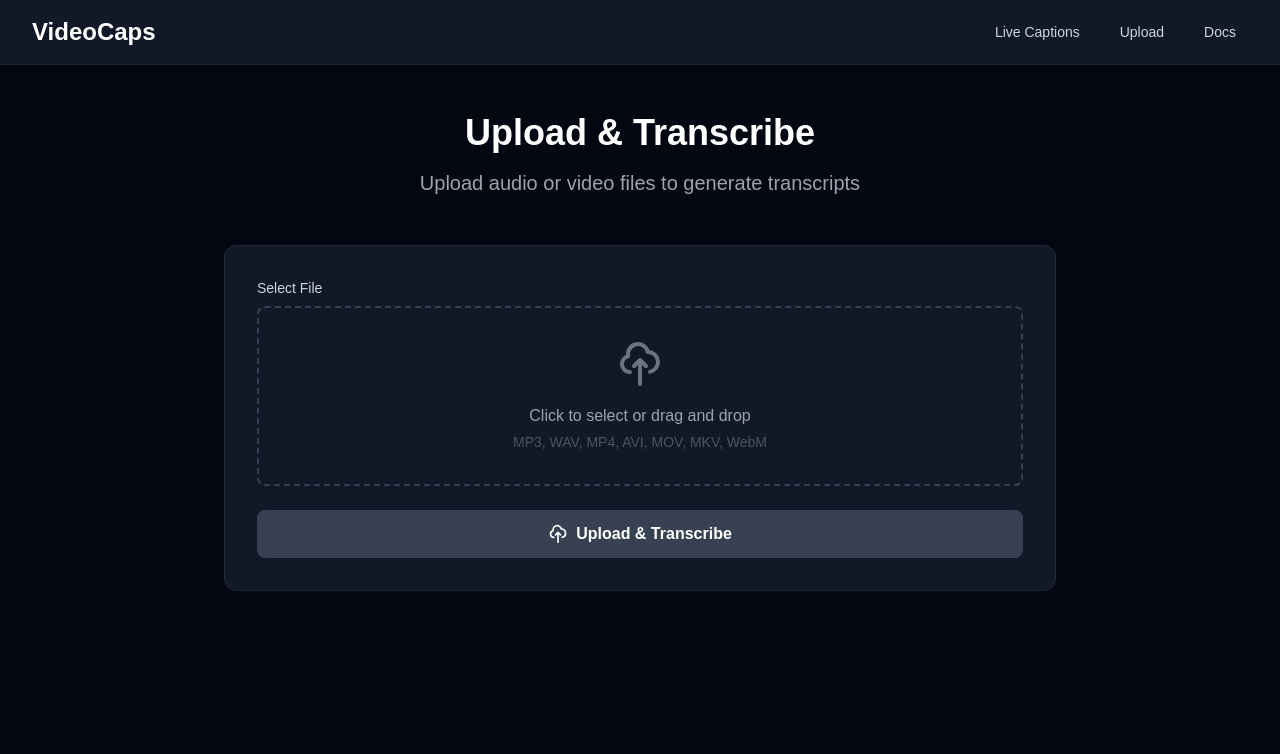
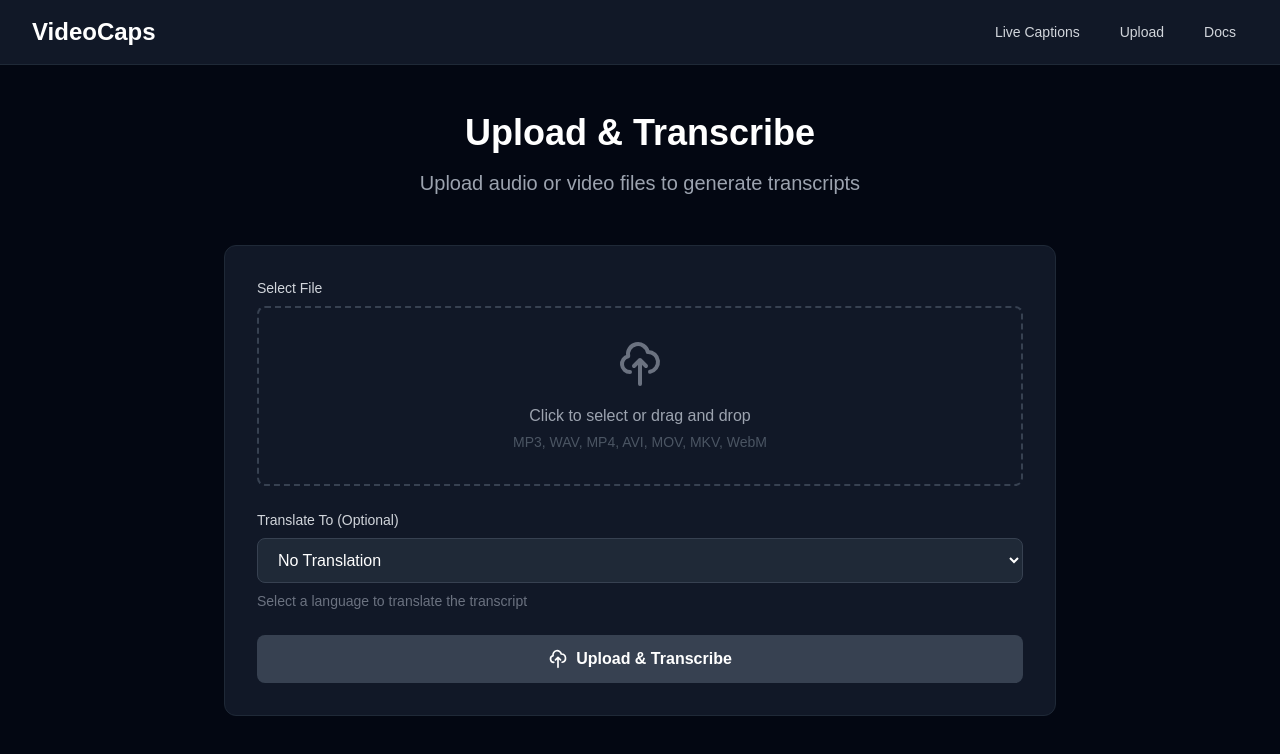
Before and after one commit to Shashank0701-byte/VideoCaps, a Next.js app in the folder frontend/: page /upload in a window 1280 px wide. Shown: the top 754 px of the page. Built offline with nearby package versions, Linux system fonts and the light colour scheme.

Commit message:
feat: add language selector to UI'

```diff
--- a/frontend/src/app/upload/page.tsx
+++ b/frontend/src/app/upload/page.tsx
@@ -15,6 +15,16 @@ interface TranscriptionResult {
             end: number;
         }>;
     };
+    translation?: {
+        text: string;
+        target_language: string;
+        segments?: Array<{
+            text: string;
+            translated_text: string;
+            start: number;
+            end: number;
+        }>;
+    };
     error?: string;
     message?: string;
 }
@@ -24,8 +34,34 @@ export default function UploadPage() {
     const [isUploading, setIsUploading] = useState(false);
     const [result, setResult] = useState<TranscriptionResult | null>(null);
     const [error, setError] = useState<string | null>(null);
+    const [targetLanguage, setTargetLanguage] = useState<string>('none');
 
     const API_URL = process.env.NEXT_PUBLIC_API_URL || 'http://localhost:8000';
+
+    // Popular languages for translation
+    const popularLanguages = [
+        { code: 'none', name: 'No Translation' },
+        { code: 'en', name: 'English' },
+        { code: 'es', name: 'Spanish' },
+        { code: 'fr', name: 'French' },
+        { code: 'de', name: 'German' },
+        { code: 'it', name: 'Italian' },
+        { code: 'pt', name: 'Portuguese' },
+        { code: 'ru', name: 'Russian' },
+        { code: 'ja', name: 'Japanese' },
+        { code: 'ko', name: 'Korean' },
+        { code: 'zh-cn', name: 'Chinese (Simplified)' },
+        { code: 'zh-tw', name: 'Chinese (Traditional)' },
+        { code: 'ar', name: 'Arabic' },
+        { code: 'hi', name: 'Hindi' },
+        { code: 'bn', name: 'Bengali' },
+        { code: 'ur', name: 'Urdu' },
+        { code: 'tr', name: 'Turkish' },
+        { code: 'nl', name: 'Dutch' },
+        { code: 'pl', name: 'Polish' },
+        { code: 'vi', name: 'Vietnamese' },
+        { code: 'th', name: 'Thai' },
+    ];
 
     const handleFileChange = (e: React.ChangeEvent<HTMLInputElement>) => {
         if (e.target.files && e.target.files[0]) {
@@ -49,7 +85,13 @@ export default function UploadPage() {
             const formData = new FormData();
             formData.append('file', file);
 
-            const response = await fetch(`${API_URL}/upload`, {
+            // Build URL with translation parameter if selected
+            let url = `${API_URL}/upload`;
+            if (targetLanguage && targetLanguage !== 'none') {
+                url += `?translate_to=${targetLanguage}`;
+            }
+
+            const response = await fetch(url, {
                 method: 'POST',
                 body: formData,
             });
@@ -156,6 +198,27 @@ export default function UploadPage() {
                                     />
                                 </label>
                             </div>
+                        </div>
+
+                        {/* Language Selection */}
+                        <div>
+                            <label className="block text-sm font-medium text-gray-300 mb-2">
+                                Translate To (Optional)
+                            </label>
+                            <select
+                                value={targetLanguage}
+                                onChange={(e) => setTargetLanguage(e.target.value)}
+                                className="w-full bg-gray-800 border border-gray-700 text-white rounded-lg px-4 py-3 focus:outline-none focus:ring-2 focus:ring-blue-500 focus:border-transparent"
+                            >
+                                {popularLanguages.map((lang) => (
+                                    <option key={lang.code} value={lang.code}>
+                                        {lang.name}
+                                    </option>
+                                ))}
+                            </select>
+                            <p className="text-gray-500 text-sm mt-2">
+                                Select a language to translate the transcript
+                            </p>
                         </div>
 
                         {/* Upload Button */}
@@ -266,7 +329,7 @@ export default function UploadPage() {
 
                         {/* Segments */}
                         {result.transcription.segments && result.transcription.segments.length > 0 && (
-                            <div>
+                            <div className="mb-6">
                                 <h3 className="text-lg font-semibold text-white mb-3">
                                     Segments
                                 </h3>
@@ -287,6 +350,33 @@ export default function UploadPage() {
                                 </div>
                             </div>
                         )}
+
+                        {/* Translation Results */}
+                        {result.translation && (
+                            <div className="mt-6 pt-6 border-t border-gray-800">
+                                <h3 className="text-lg font-semibold text-white mb-3 flex items-center gap-2">
+                                    <svg
+                                        className="h-5 w-5 text-blue-400"
+                                        fill="none"
+                                        stroke="currentColor"
+                                        viewBox="0 0 24 24"
+                                    >
+                                        <path
+                                            strokeLinecap="round"
+                                            strokeLinejoin="round"
+                                            strokeWidth={2}
+                                            d="M3 5h12M9 3v2m1.048 9.5A18.022 18.022 0 016.412 9m6.088 9h7M11 21l5-10 5 10M12.751 5C11.783 10.77 8.07 15.61 3 18.129"
+                                        />
+                                    </svg>
+                                    Translation ({result.translation.target_language.toUpperCase()})
+                                </h3>
+                                <div className="bg-gray-800 rounded-lg p-6 max-h-64 overflow-y-auto">
+                                    <p className="text-gray-200 leading-relaxed whitespace-pre-wrap">
+                                        {result.translation.text}
+                                    </p>
+                                </div>
+                            </div>
+                        )}
                     </div>
                 )}
             </div>
```
